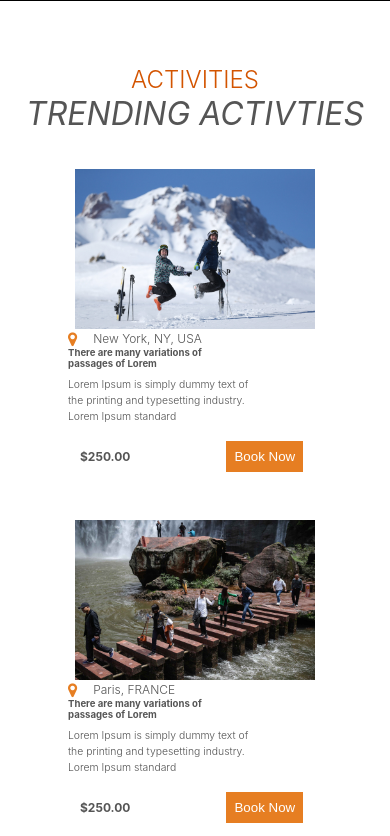
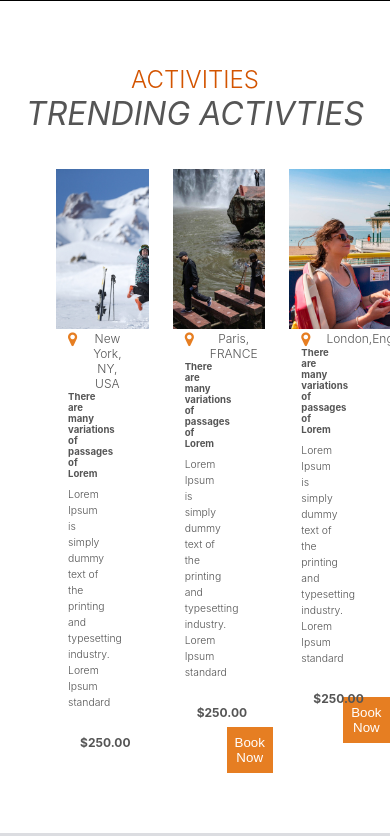
Before and after one commit to mchomvus4/travellers, a React (Create React App) app: page / in a window 390 px wide. Shown: the part 2480-3316 px from the top of the page. Built offline with nearby package versions, Linux system fonts and the light colour scheme.

Commit message:
Update Activity.css

```diff
--- a/src/Components/Activities/Activity.css
+++ b/src/Components/Activities/Activity.css
@@ -87,27 +87,3 @@ button{
     cursor: pointer;
 
 }
-
-
-@media screen and (max-width:960px){
-   .column-activity{
-       flex: 100%;
-       max-width: 80%;
-   }
-
-
-}
-
-@media screen and (max-width:600px){
-    .column-activity{
-        float: 100%;
-        max-width: 100%;
-    }
-
-}
-
-@media screen and (max-width:768px){
-    .activity-row{
-
-    }
-}
```
